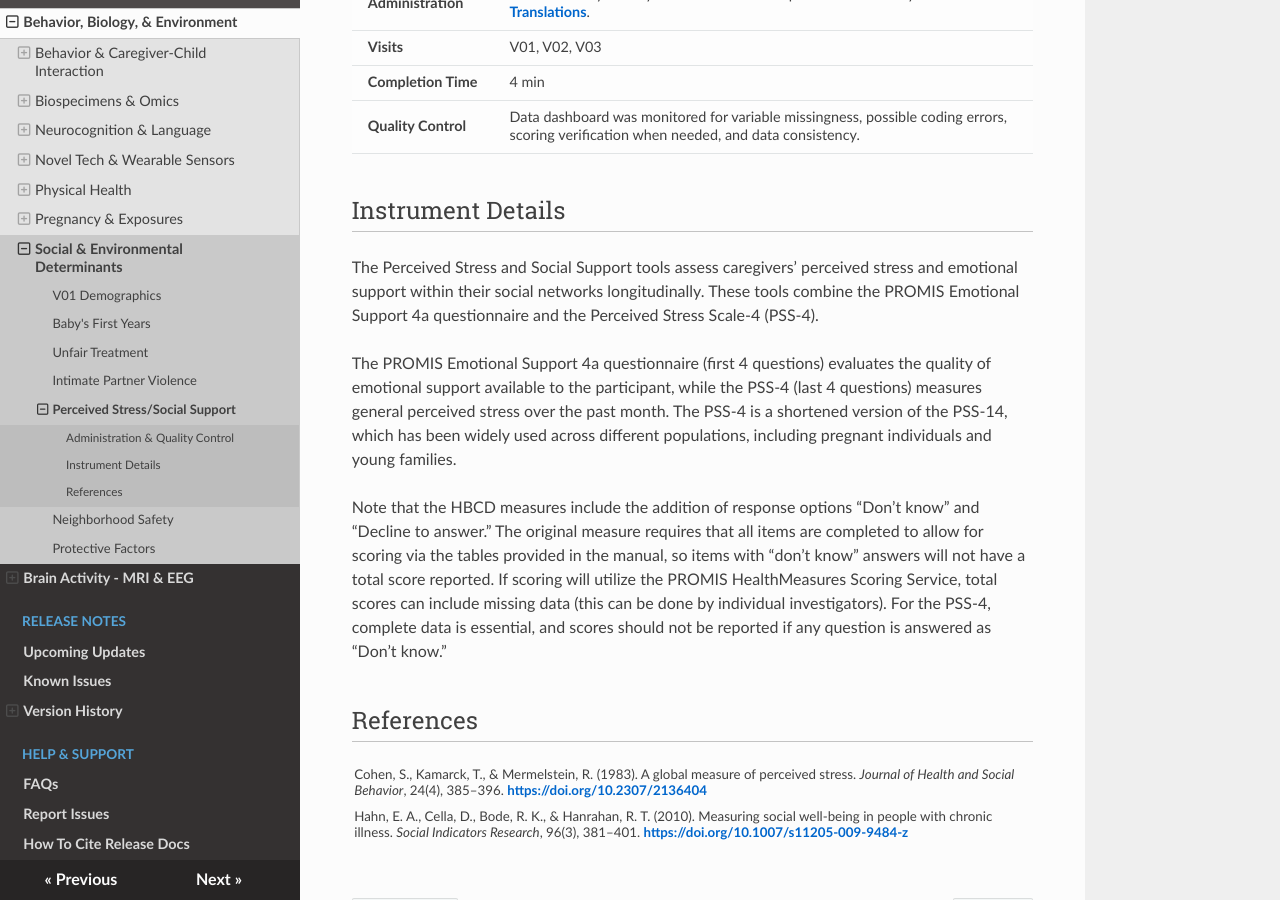
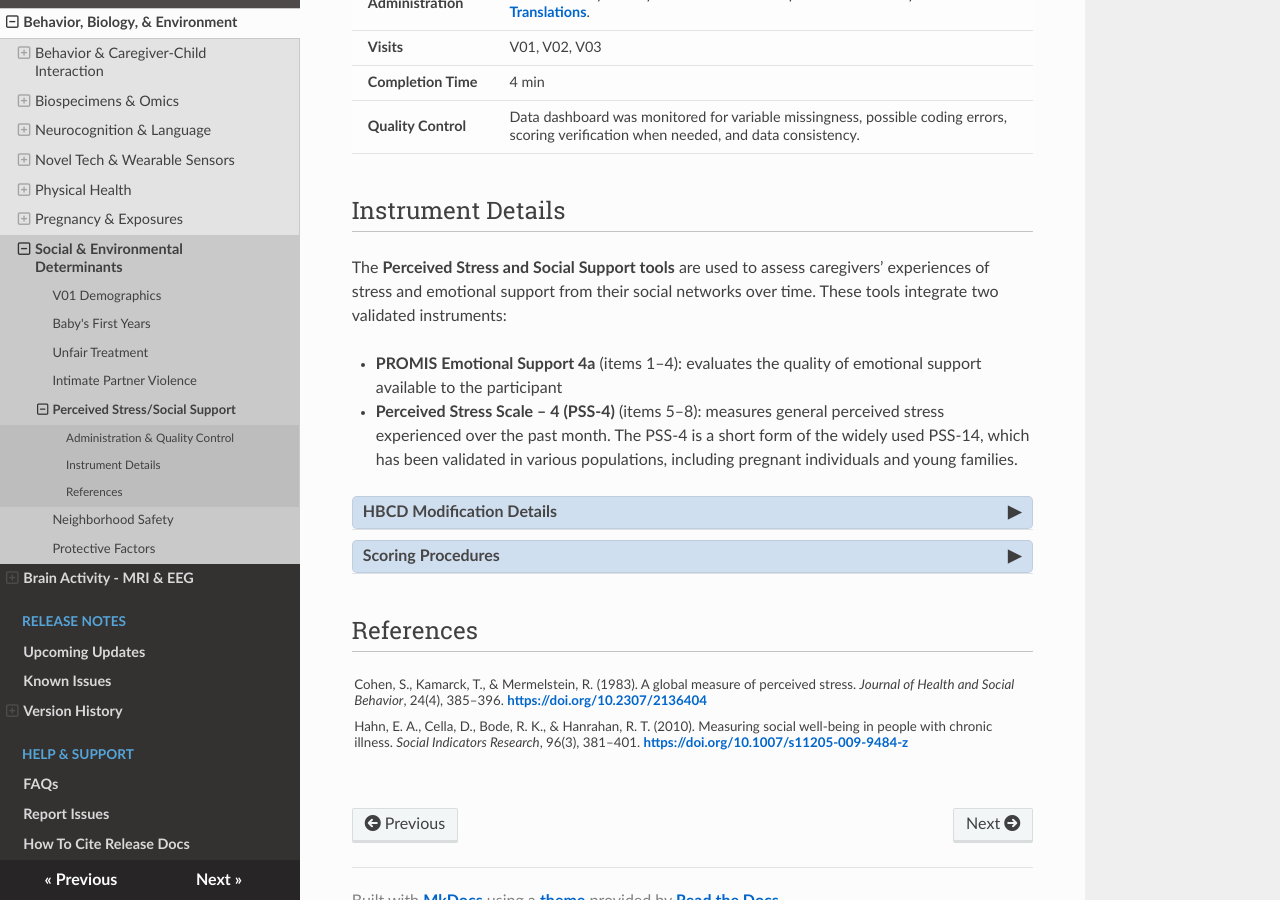
Before and after one commit to nbdc-datahub/hbcd-docs, an MkDocs documentation site: the page built from docs/instruments/SED/promis.md, in a window 1280 px wide and 900 px high, scrolled down 537 px. Built offline with MkDocs 1.6.1, drawn with Linux system fonts in a browser that asks for light colours; nearby versions of some CDN libraries.

Commit message:
polish language and standardize formatting

```diff
--- a/docs/instruments/SED/promis.md
+++ b/docs/instruments/SED/promis.md
@@ -26,11 +26,36 @@
 
 ## Instrument Details
 
-The Perceived Stress and Social Support tools assess caregivers’ perceived stress and emotional support within their social networks longitudinally. These tools combine the PROMIS Emotional Support 4a questionnaire and the Perceived Stress Scale-4 (PSS-4).
+The **Perceived Stress and Social Support tools** are used to assess caregivers’ experiences of stress and emotional support from their social networks over time. These tools integrate two validated instruments:
 
-The PROMIS Emotional Support 4a questionnaire (first 4 questions) evaluates the quality of emotional support available to the participant, while the PSS-4 (last 4 questions) measures general perceived stress over the past month. The PSS-4 is a shortened version of the PSS-14, which has been widely used across different populations, including pregnant individuals and young families.
+- **PROMIS Emotional Support 4a** (items 1–4): evaluates the quality of emotional support available to the participant
+- **Perceived Stress Scale – 4 (PSS-4)** (items 5–8): measures general perceived stress experienced over the past month. The PSS-4 is a short form of the widely used PSS-14, which has been validated in various populations, including pregnant individuals and young families.
 
-Note that the HBCD measures include the addition of response options “Don’t know” and “Decline to answer.” The original measure requires that all items are completed to allow for scoring via the tables provided in the manual, so items with “don’t know” answers will not have a total score reported. If scoring will utilize the PROMIS HealthMeasures Scoring Service, total scores can include missing data (this can be done by individual investigators). For the PSS-4, complete data is essential, and scores should not be reported if any question is answered as “Don’t know.”
+<div id="hbcd-mod" class="table-banner" onclick="toggleCollapse(this)">
+  <span class="text-with-link">
+  <span class="text">HBCD Modification Details</span>
+  <a class="anchor-link" href="#hbcd-mod" title="Copy link">
+  <i class="fa-solid fa-link"></i>
+  </a>
+  </span>
+  <span class="arrow">▸</span>
+</div>
+<div class="collapsible-content">
+<p>The HBCD ecPROMIS includes the addition of response options “Don’t know” and “Decline to answer.”</p>
+</div>
+
+<div id="scoring" class="table-banner" onclick="toggleCollapse(this)">
+  <span class="text-with-link">
+  <span class="text">Scoring Procedures</span>
+  <a class="anchor-link" href="#scoring" title="Copy link">
+  <i class="fa-solid fa-link"></i>
+  </a>
+  </span>
+  <span class="arrow">▸</span>
+</div>
+<div class="collapsible-content">
+<p>The original measure requires that all items are completed to allow for scoring via the tables provided in the manual, so items with “don’t know” answers will not have a total score reported. If scoring will utilize the PROMIS HealthMeasures Scoring Service, total scores can include missing data (this can be done by individual investigators). For the PSS-4, complete data is essential, and scores should not be reported if any question is answered as “Don’t know.”</p>
+</div>
 
 ## References
 <div class="references">
```
Also changed, not shown: docs/instruments/SED/ehits.md (+12 -2 lines).
